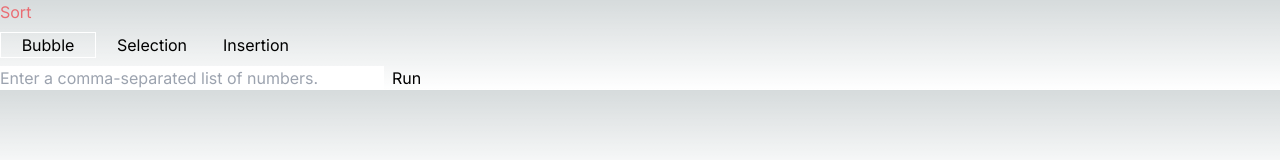
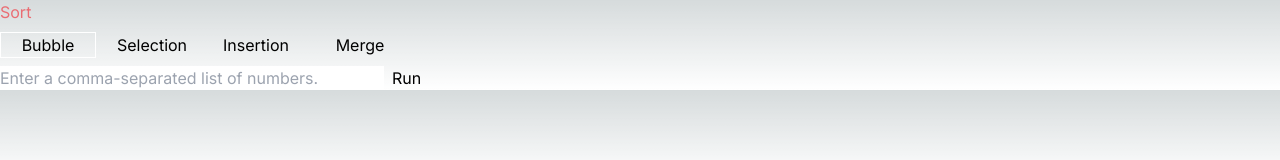
Before and after one commit to fractal-bootcamp/stevensebexen.algorithms2, a Next.js app: page /sort in a window 1280 px wide. Shown: the top 160 px of the page. Built offline with nearby package versions, Linux system fonts and the light colour scheme.

Commit message:
Added merge sort algorithm.

```diff
--- /dev/null
+++ b/src/algorithm/sort/a.js
@@ -0,0 +1,5 @@
+const {mergeSort} = require('./mergeSort');
+
+const x = [-3, 2, 0, 1, -4];
+
+const y = mergeSort(x);
--- a/src/algorithm/sort/insertionSort.ts
+++ b/src/algorithm/sort/insertionSort.ts
@@ -1,7 +1,7 @@
 import { maxDepth } from "~/constants";
 import { isSorted, withDropped, withInserted } from "../functions";
 
-function _insertionSort(input: WithHistory<number[]>, depth: number): WithHistory<number[]> {
+function _insertionSort(input: WithHistory<number[]>, depth: number = 0): WithHistory<number[]> {
   if (depth >= maxDepth) throw new Error('Maximum recursion depth reached.');
   if (isSorted(input.value)) return ({value: input.value, history: input.history});
 
@@ -17,6 +17,6 @@ function _insertionSort(input: WithHistory<number[]>, depth: number): WithHistor
   return _insertionSort({value, history}, depth + 1);
 }
 
-export function insertionSort(src: number[], depth: number = 0): WithHistory<number[]> {
-  return _insertionSort({value: src, history: []}, depth);
+export function insertionSort(src: number[]): WithHistory<number[]> {
+  return _insertionSort({value: src, history: []});
 }
--- /dev/null
+++ b/src/algorithm/sort/mergeSort.ts
@@ -0,0 +1,55 @@
+import { maxDepth } from "~/constants";
+import { isSorted } from "../functions";
+
+interface MergeNode {
+  value: number[];
+  first: MergeNode | null;
+  second: MergeNode | null;
+  src: number[];
+}
+
+function generateHistory(rootNode: MergeNode): number[][] {
+  return [];
+}
+
+function merge(a: number[], b: number[], i: number = 0, j: number = 0, accumulator: number[] = []): number[] {
+  if (i >= a.length && j >= b.length) return accumulator;
+
+  const x = a[i];
+  const y = b[j];
+
+  if (x !== undefined && y === undefined) return merge(a, b, i + 1, j, accumulator.concat(x));
+  if (y !== undefined && x === undefined) return merge(a, b, i, j + 1, accumulator.concat(y));
+
+  if (x < y) return merge(a, b, i + 1, j, accumulator.concat(x));
+  else return merge(a, b, i, j + 1, accumulator.concat(y));
+}
+
+function createMergeNode(arr: number[]): MergeNode {
+  const src = [...arr];
+  const m = Math.floor((arr.length + 1) / 2);
+  const firstArr = arr.slice(0, m);
+  const secondArr = arr.slice(m);
+  const first = firstArr.length === 1 ? null : createMergeNode(firstArr);
+  const second = secondArr.length === 1 ? null : createMergeNode(secondArr);
+  // Merge either the sorted subarrays, or the single-element subarrays we temporarily created.
+  const value = merge(first?.value || firstArr, second?.value || secondArr);
+
+  return {value, first, second, src};
+}
+
+function _mergeSort(input: WithHistory<number[]>, depth: number = 0): WithHistory<number[]> {
+  if (depth >= maxDepth) throw new Error('Maximum recursion depth exceeded.');
+  if (isSorted(input.value)) return ({value: input.value, history: input.history});
+
+  const rootNode = createMergeNode(input.value);
+  console.log(rootNode);
+  const value = rootNode.value;
+  const history = generateHistory(rootNode);
+
+  return ({value, history});
+}
+
+export function mergeSort(src: number[]) {
+  return _mergeSort({value: src, history: []});
+}
--- a/src/app/sort/page.tsx
+++ b/src/app/sort/page.tsx
@@ -4,6 +4,7 @@ import { ChangeEvent, useState } from "react";
 import { numberArrayParser } from "~/algorithm/functions";
 import { bubbleSort } from "~/algorithm/sort/bubbleSort";
 import { insertionSort } from "~/algorithm/sort/insertionSort";
+import { mergeSort } from "~/algorithm/sort/mergeSort";
 import { selectionSort } from "~/algorithm/sort/selectionSort";
 import AlgorithmResultViewer from "~/components/AlgorithmResultViewer";
 import AlgorithmRunner from "~/components/AlgorithmRunner";
@@ -13,7 +14,8 @@ import NavBar from "~/components/NavBar";
 const algorithms: Record<string, AlgorithmWithH<number[]>> = {
   'Bubble': bubbleSort,
   'Selection': selectionSort,
-  'Insertion': insertionSort
+  'Insertion': insertionSort,
+  'Merge': mergeSort
 }
 
 export default function Sort() {
```
Also changed, not shown: 1 other file (tests, documents, lock files or other folders).
